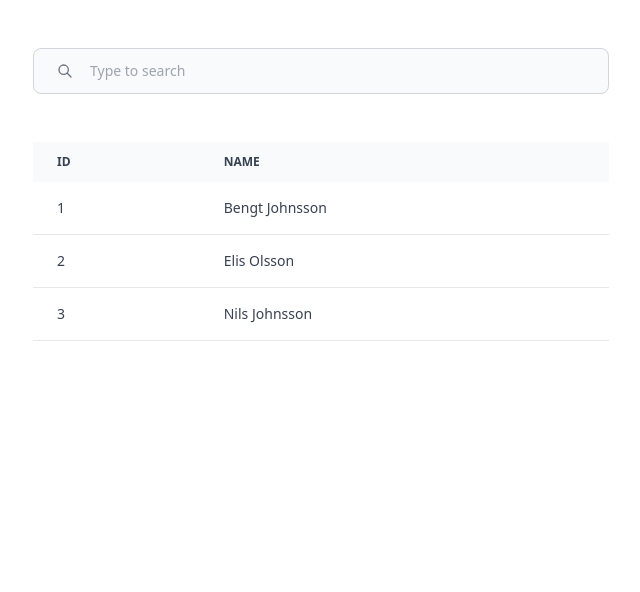
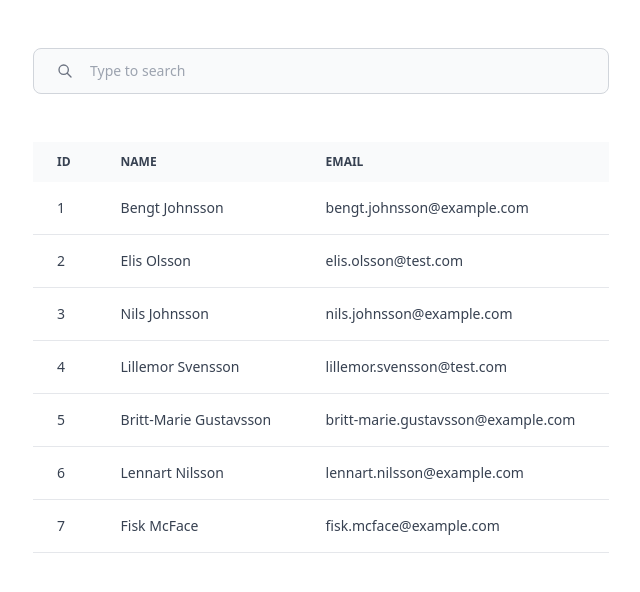
Before and after one commit to johanhanses/search-using-react-server-components, a Next.js app: page / in a window 1280 px wide. Shown: the top 592 px of the page, without its empty margins (319-959 px from the left). Built offline with nearby package versions, Linux system fonts and the light colour scheme.

Commit message:
add email and make it and id searchable

```diff
--- a/app/data.json
+++ b/app/data.json
@@ -2,15 +2,38 @@
   "data": [
     {
       "id": 1,
-      "name": "Bengt Johnsson"
+      "name": "Bengt Johnsson",
+      "email": "bengt.johnsson@example.com"
     },
     {
       "id": 2,
-      "name": "Elis Olsson"
+      "name": "Elis Olsson",
+      "email": "elis.olsson@test.com"
     },
     {
       "id": 3,
-      "name": "Nils Johnsson"
+      "name": "Nils Johnsson",
+      "email": "nils.johnsson@example.com"
+    },
+    {
+      "id": 4,
+      "name": "Lillemor Svensson",
+      "email": "lillemor.svensson@test.com"
+    },
+    {
+      "id": 5,
+      "name": "Britt-Marie Gustavsson",
+      "email": "britt-marie.gustavsson@example.com"
+    },
+    {
+      "id": 6,
+      "name": "Lennart Nilsson",
+      "email": "lennart.nilsson@example.com"
+    },
+    {
+      "id": 7,
+      "name": "Fisk McFace",
+      "email": "fisk.mcface@example.com"
     }
   ]
 }
--- a/app/interface.ts
+++ b/app/interface.ts
@@ -1,4 +1,5 @@
 export interface TableData {
   id: number
   name: string
+  email: string
 }
--- a/app/page.tsx
+++ b/app/page.tsx
@@ -3,11 +3,20 @@ import data from './data.json'
 export default async function Home({ searchParams }: { searchParams: { search: string } }) {
   const { data: tableData } = data
 
+  console.log(searchParams.search)
+
   const filteredData =
-    tableData.filter((data) => data.name.toLowerCase().includes(searchParams.search?.toLowerCase()))
-      .length > 0
-      ? tableData.filter((data) =>
-          data.name.toLowerCase().includes(searchParams.search?.toLowerCase())
+    tableData.filter(
+      (data) =>
+        data.name.toLowerCase().includes(searchParams.search?.toLowerCase()) ||
+        data.id.toString().toLowerCase().includes(searchParams.search?.toLowerCase()) ||
+        data.email.toLowerCase().includes(searchParams.search?.toLowerCase())
+    ).length > 0 || searchParams.search
+      ? tableData.filter(
+          (data) =>
+            data.name.toLowerCase().includes(searchParams.search?.toLowerCase()) ||
+            data.id.toString().toLowerCase().includes(searchParams.search?.toLowerCase()) ||
+            data.email.toLowerCase().includes(searchParams.search?.toLowerCase())
         )
       : tableData
 
@@ -30,6 +39,12 @@ export default async function Home({ searchParams }: { searchParams: { search: s
                 >
                   Name
                 </th>
+                <th
+                  scope="col"
+                  className="px-6 py-3"
+                >
+                  Email
+                </th>
               </tr>
             </thead>
             <tbody className="text-gray-700">
@@ -40,6 +55,7 @@ export default async function Home({ searchParams }: { searchParams: { search: s
                 >
                   <td className="px-6 py-4">{data.id}</td>
                   <td className="px-6 py-4">{data.name}</td>
+                  <td className="px-6 py-4">{data.email}</td>
                 </tr>
               ))}
             </tbody>
```
Also changed, not shown: 1 other file (tests, documents, lock files or other folders).
